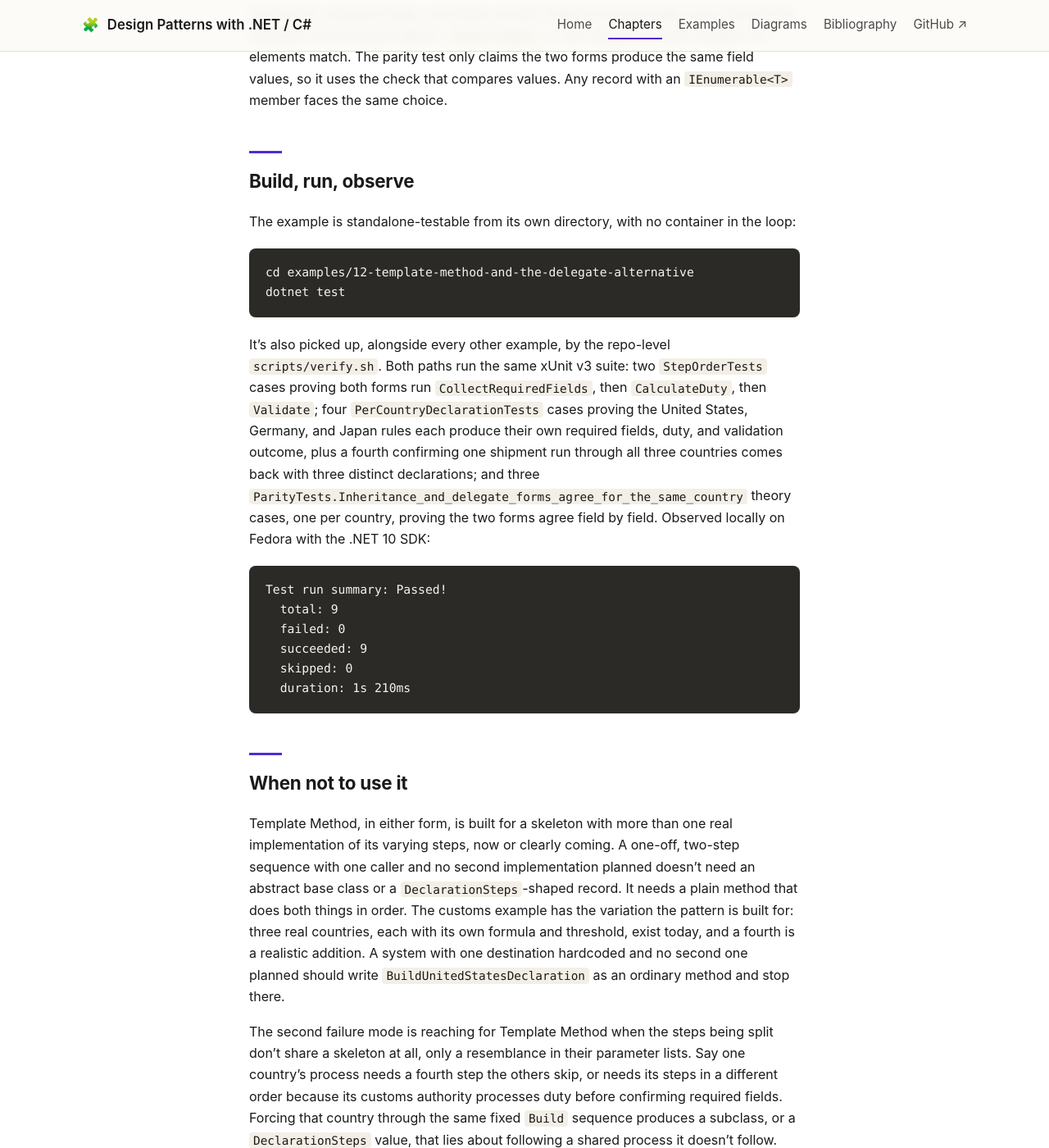
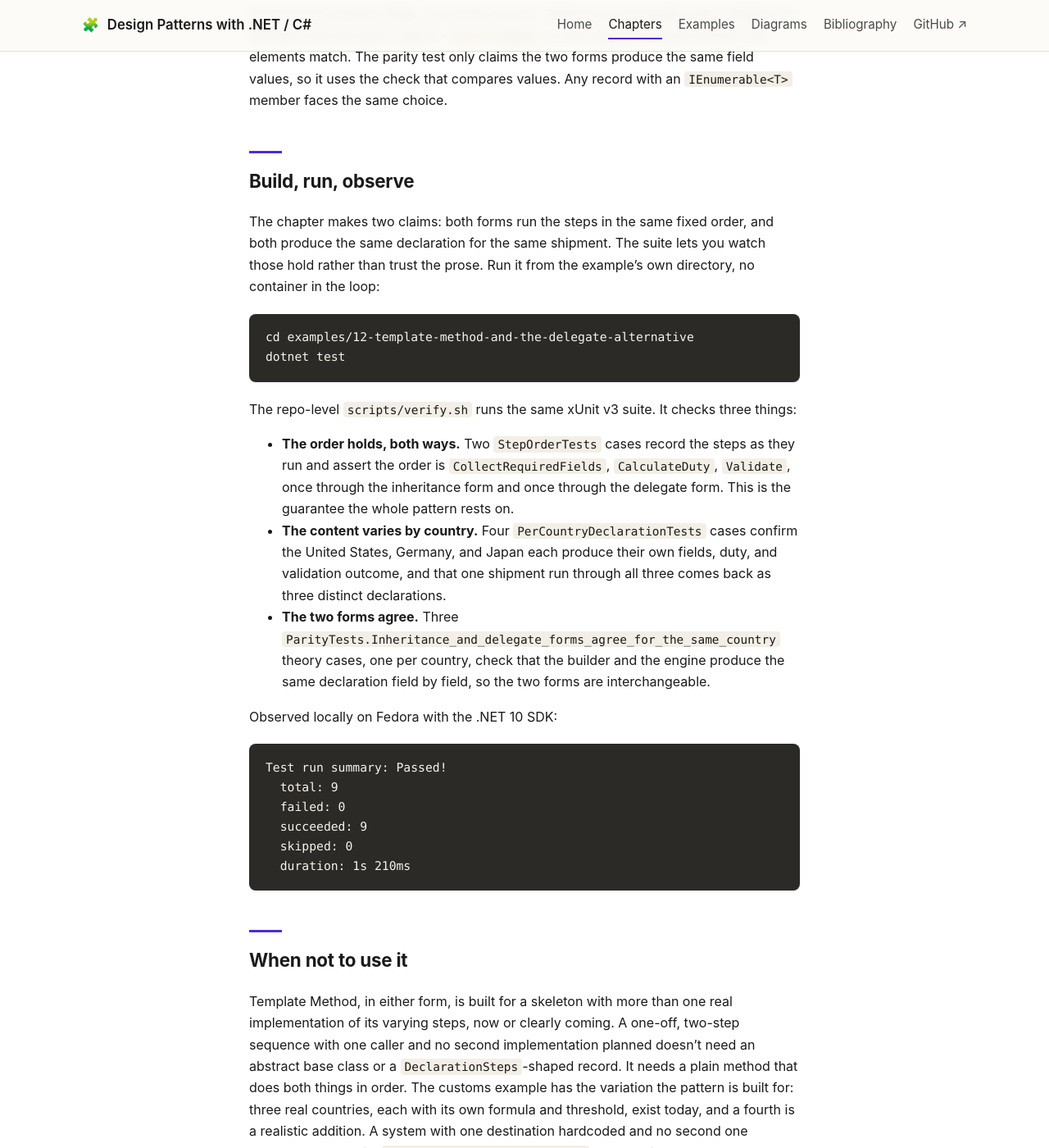
Before and after one commit to patterncatalyst/csharp-design-patterns, a Jekyll site: the page built from _docs/12-template-method-and-the-delegate-alternative.md, in a window 1280 px wide and 1400 px high, scrolled down 7898 px. Shown: the whole window at 82% size. Built offline with Jekyll 4.4.1, drawn with Linux system fonts in a browser that asks for light colours.

Commit message:
docs(site): rewrite ch12 Build-run-observe to state what the suite proves (#35)
The section dumped the test inventory into one paragraph without saying what
the run proves or why.

- Open with the chapter's two claims (fixed order; both forms produce the
  same declaration) and why you'd run the suite.
- Break the inventory into a scannable list, each item tying a test group to
  the claim it proves, for both forms; name the step-order check as the
  guarantee the pattern rests on.

No change to the command, recorded output, code, or captions.

````diff
--- a/_docs/12-template-method-and-the-delegate-alternative.md
+++ b/_docs/12-template-method-and-the-delegate-alternative.md
@@ -299,25 +299,33 @@ same choice.
 
 ## Build, run, observe
 
-The example is standalone-testable from its own directory, with no
-container in the loop:
+The chapter makes two claims: both forms run the steps in the same fixed order,
+and both produce the same declaration for the same shipment. The suite lets you
+watch those hold rather than trust the prose. Run it from the example's own
+directory, no container in the loop:
 
 ```sh
 cd examples/12-template-method-and-the-delegate-alternative
 dotnet test
 ```
 
-It's also picked up, alongside every other example, by the repo-level
-`scripts/verify.sh`. Both paths run the same xUnit v3 suite: two
-`StepOrderTests` cases proving both forms run `CollectRequiredFields`, then
-`CalculateDuty`, then `Validate`; four `PerCountryDeclarationTests` cases
-proving the United States, Germany, and Japan rules each produce their own
-required fields, duty, and validation outcome, plus a fourth confirming one
-shipment run through all three countries comes back with three distinct
-declarations; and three
-`ParityTests.Inheritance_and_delegate_forms_agree_for_the_same_country` theory
-cases, one per country, proving the two forms agree field by field. Observed
-locally on Fedora with the .NET 10 SDK:
+The repo-level `scripts/verify.sh` runs the same xUnit v3 suite. It checks three
+things:
+
+- **The order holds, both ways.** Two `StepOrderTests` cases record the steps as
+  they run and assert the order is `CollectRequiredFields`, `CalculateDuty`,
+  `Validate`, once through the inheritance form and once through the delegate
+  form. This is the guarantee the whole pattern rests on.
+- **The content varies by country.** Four `PerCountryDeclarationTests` cases
+  confirm the United States, Germany, and Japan each produce their own fields,
+  duty, and validation outcome, and that one shipment run through all three comes
+  back as three distinct declarations.
+- **The two forms agree.** Three
+  `ParityTests.Inheritance_and_delegate_forms_agree_for_the_same_country` theory
+  cases, one per country, check that the builder and the engine produce the same
+  declaration field by field, so the two forms are interchangeable.
+
+Observed locally on Fedora with the .NET 10 SDK:
 
 ```
 Test run summary: Passed!
````
